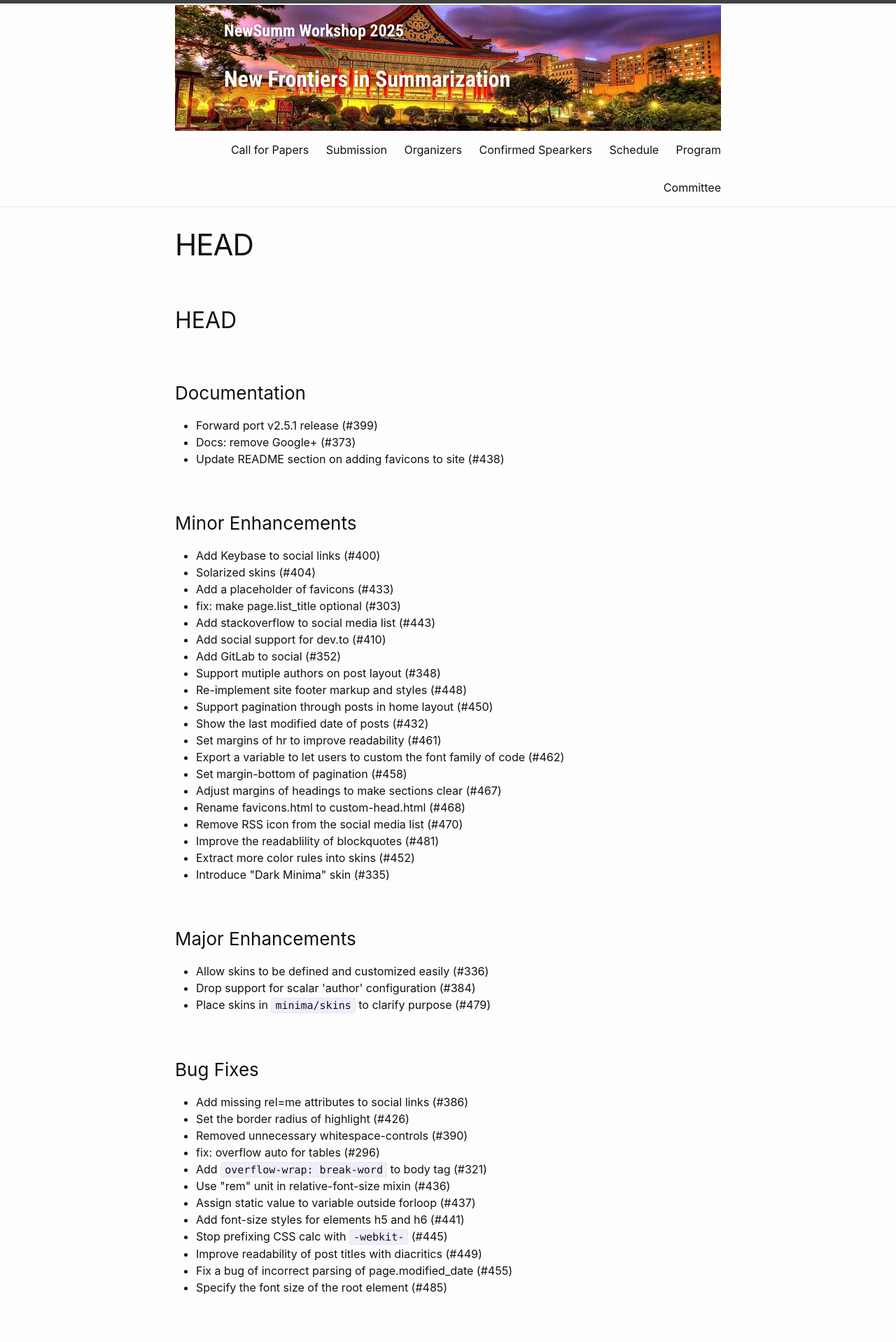
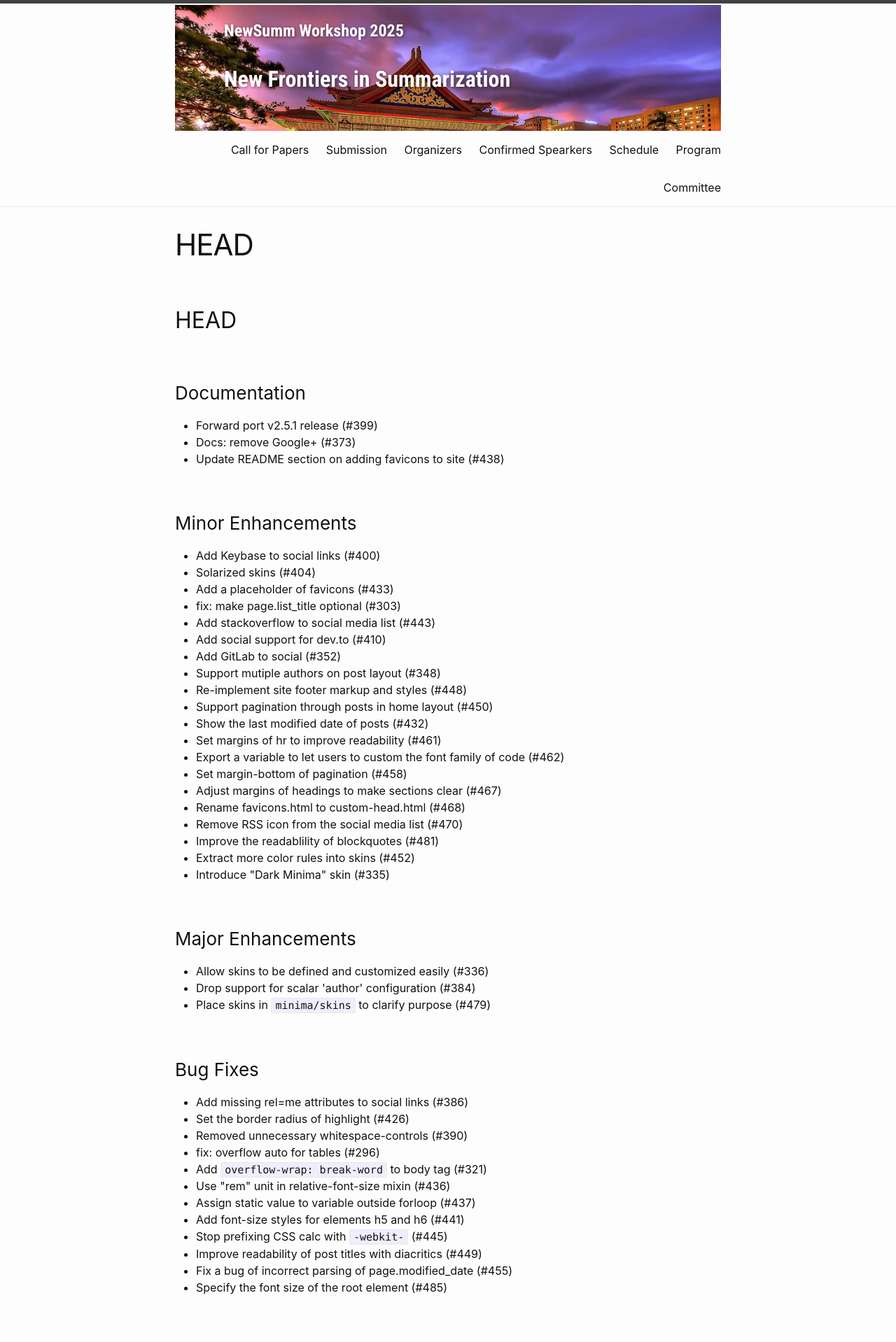
Before and after one commit to newsumm/2025, a Jekyll site: the page built from History.markdown, in a window 1280 px wide. Shown: the top 1918 px of the page at 70% size. Built offline with Jekyll 4.4.1, drawn with Linux system fonts in a browser that asks for light colours; our own code applies the rules of GitHub Pages for plain Markdown files.

Commit message:
Update header.html

```diff
--- a/_includes/header.html
+++ b/_includes/header.html
@@ -9,7 +9,7 @@
   //margin-top: -15%;
   //margin-bottom: -15%;
   background-image: url("/2025/images/china-background.jpg");
-  background-position: 15% 35%;
+  background-position: top center;
   background-size: cover;
   background-repeat: no-repeat;
   height: 180px;
```
